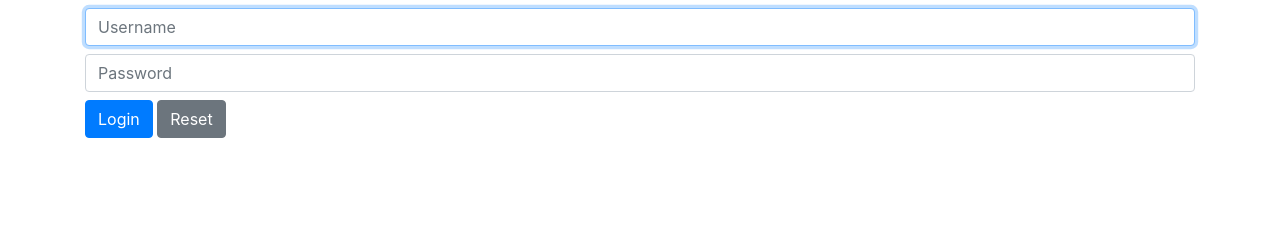
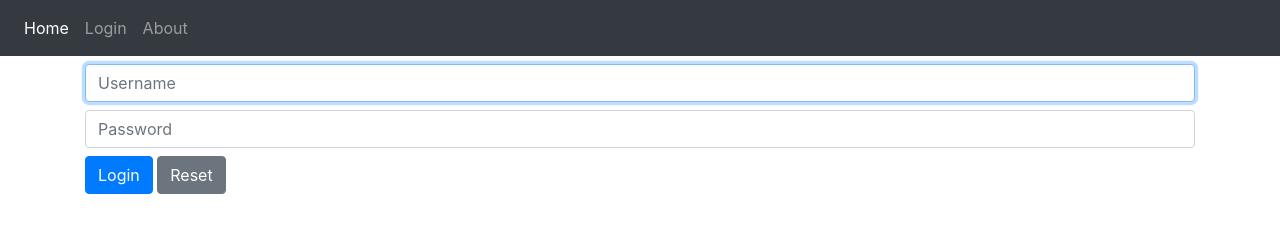
Before and after one commit to Sasreen/gitWeb, a plain HTML site: page login.html in a window 1280 px wide. Drawn offline with nearby package versions, Linux system fonts and the light colour scheme.

Commit message:
Add navbar

```diff
--- a/login.html
+++ b/login.html
@@ -36,6 +36,15 @@
         </script>
 </head>
 <body>
+
+        <nav class="navbar navbar-expand navbar-dark bg-dark">
+                <div class="nav navbar-nav">
+                    <a class="nav-item nav-link active" href="index.html">Home </a>
+                    <a class="nav-item nav-link" href="#">Login</a>
+                    <a class="nav-item nav-link" href="about.html">About</a>
+                </div>
+            </nav>
+
     <div class="container">
         <input type="text" id="txtUsername" class="form-control my-2" placeholder="Username" >
         <input type="password" id="txtPassword" class="form-control mb-2" placeholder="Password">
```
